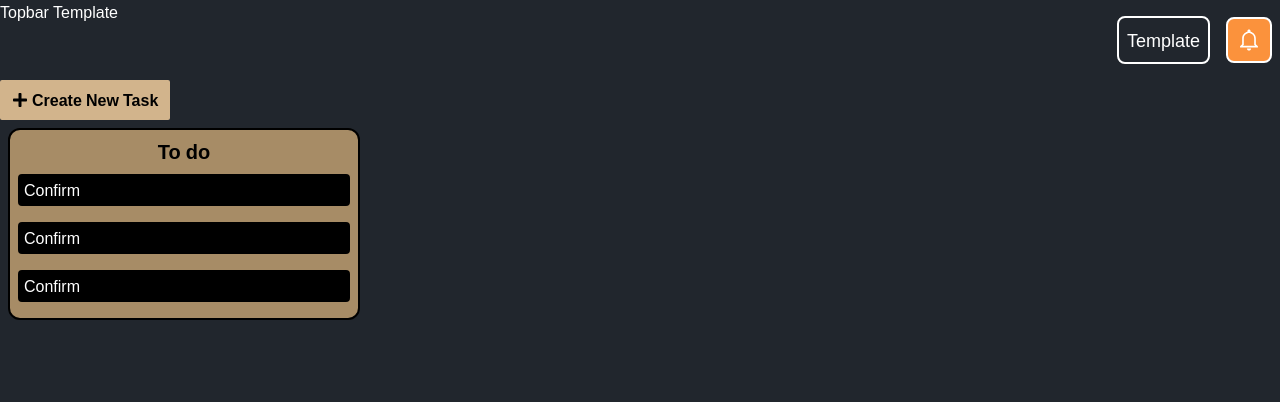
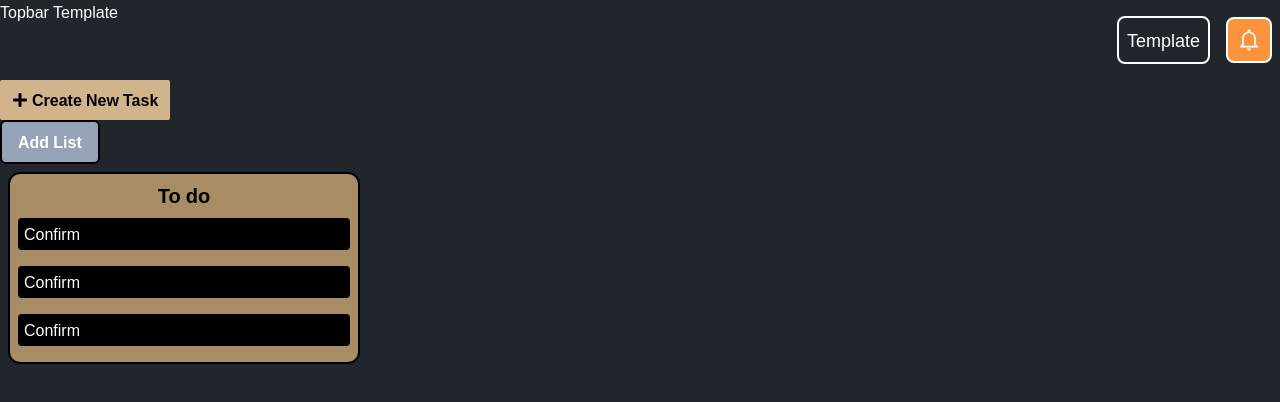
Before and after one commit to EvanZig/Task-Management-System, a React (Create React App) app in the folder client/: page / in a window 1280 px wide. Shown: the top 402 px of the page. Built offline with nearby package versions, Linux system fonts and the light colour scheme.

Commit message:
addListButton boilerplate added

```diff
--- a/client/src/App.js
+++ b/client/src/App.js
@@ -4,6 +4,7 @@ import AuthProvider from './Context/GlobalContext'
 import TaskOverviewModal from './Components/Tasks/TaskOverviewModal.js/TaskOverviewModal'
 import TaskWrapper from './Components/TaskWrapper/TaskWrapper'
 import Structure from './Components/Structure/Structure'
+import CreateList from './Components/List/CreateList'
 
 export default function App() {
   return (
@@ -12,6 +13,7 @@ export default function App() {
         <Structure>
           <TaskOverviewModal />
           {/* <AppRoutes /> */}
+          <CreateList />
           <TaskWrapper />
         </Structure>
       </AuthProvider>
--- /dev/null
+++ b/client/src/Components/List/CreateList.js
@@ -0,0 +1,21 @@
+import React, { useState } from 'react'
+
+export default function CreateList() {
+  const [addList, setAddList] = useState(false)
+
+  return (
+    <div>
+      <button
+        className="bg-slate-400 border-2 border-black p-2 rounded-md font-semibold px-4 hover:bg-slate-500"
+        onClick={() => setAddList(true)}
+      >
+        Add List
+      </button>
+      {addList && (
+        <div>
+          <input type="text" id="newListTitle" />
+        </div>
+      )}
+    </div>
+  )
+}
```
